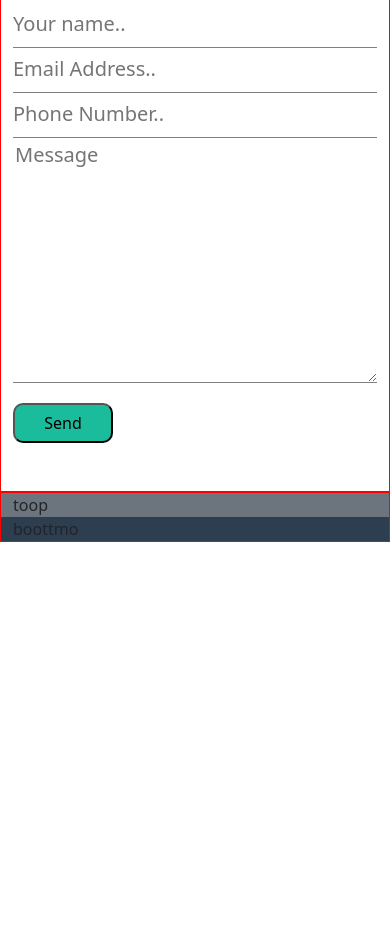
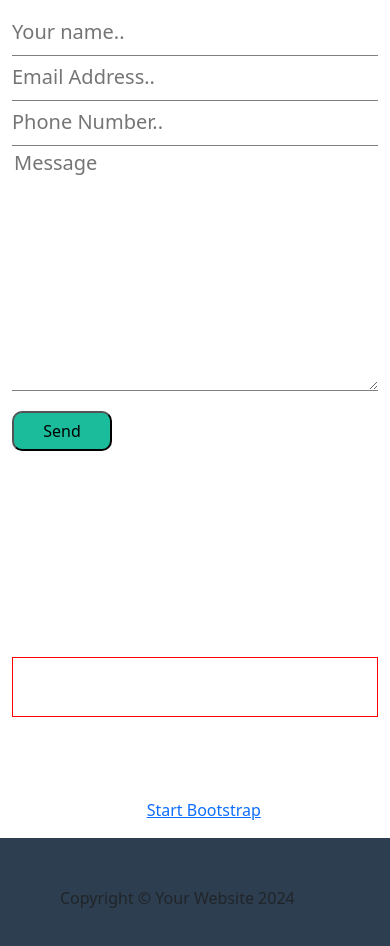
Before and after one commit to AngeloC89/html-css-bootstrap-freelancer, a plain HTML site: page index.html in a window 390 px wide. Shown: the part 3494-4440 px from the top of the page. Before the commit the page ends 4036 px from the top, so only its background shows below. Drawn offline with nearby package versions, Linux system fonts and the light colour scheme.

Commit message:
page complete

```diff
--- a/index.html
+++ b/index.html
@@ -38,7 +38,7 @@
       </div>
     </nav>
   </header>
-  <main class="debug">
+  <main>
     <section id="hero" class="odd my-5">
       <div class="container d-flex flex-column align-items-center ">
         <div class="w-25 mt-4 ">
@@ -148,16 +148,40 @@
         </div>
       </div>
     </section>
-
   </main>
 
   <!-- footer -->
-  <footer class="debug">
-    <div class="bg-secondary footer-top">
-      <div class="container">toop</div>
+  <footer class="">
+    <div class="footer-top pt-5">
+      <div class="container justify-content-between d-sm-flex">
+        <div class="text-white text-center">
+          <h4 class="text-uppercase">location</h4>
+          <p class="fs-5">2215 John Daniel Drive Clark,<br> MO 54243</p>
+        </div>
+
+
+
+        <div class="text-white align-items-center  d-flex flex-column  debug ">
+          <h4 class="text-uppercase ">Around the web</h4>
+          <div class="d-flex brands">
+            <div><i class="fa-brands fa-facebook-f"></i></div>
+            <div><i class="fa-brands fa-google-plus-g"></i></div>
+            <div><i class="fa-brands fa-twitter"></i></div>
+            <div><i class="fa-brands fa-linkedin-in"></i></div>
+          </div>
+        </div>
+
+
+        <div class="text-white text-center ">
+          <h4 class="text-uppercase">About freelancer</h4>
+          <p>Frelancer is a free to use, open source <br> Bootstrap theme created <br> by <a href="">Start Bootstrap</a>.</p>
+        </div>
+      </div>
     </div>
-    <div class="footer-bottom">
-      <div class="container">boottmo</div>
+    <div class="footer-bottom p-5">
+      <div class="container">
+        <p>Copyright &copy Your Website 2024</p>
+      </div>
     </div>
   </footer>
 
```
